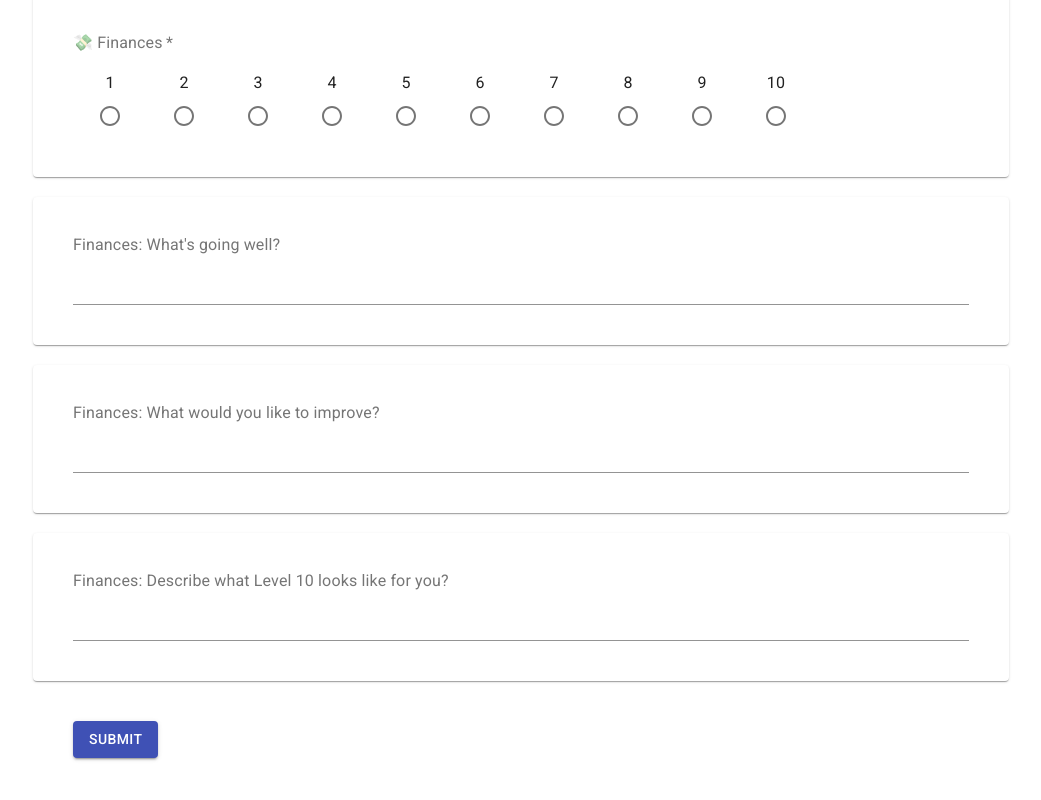
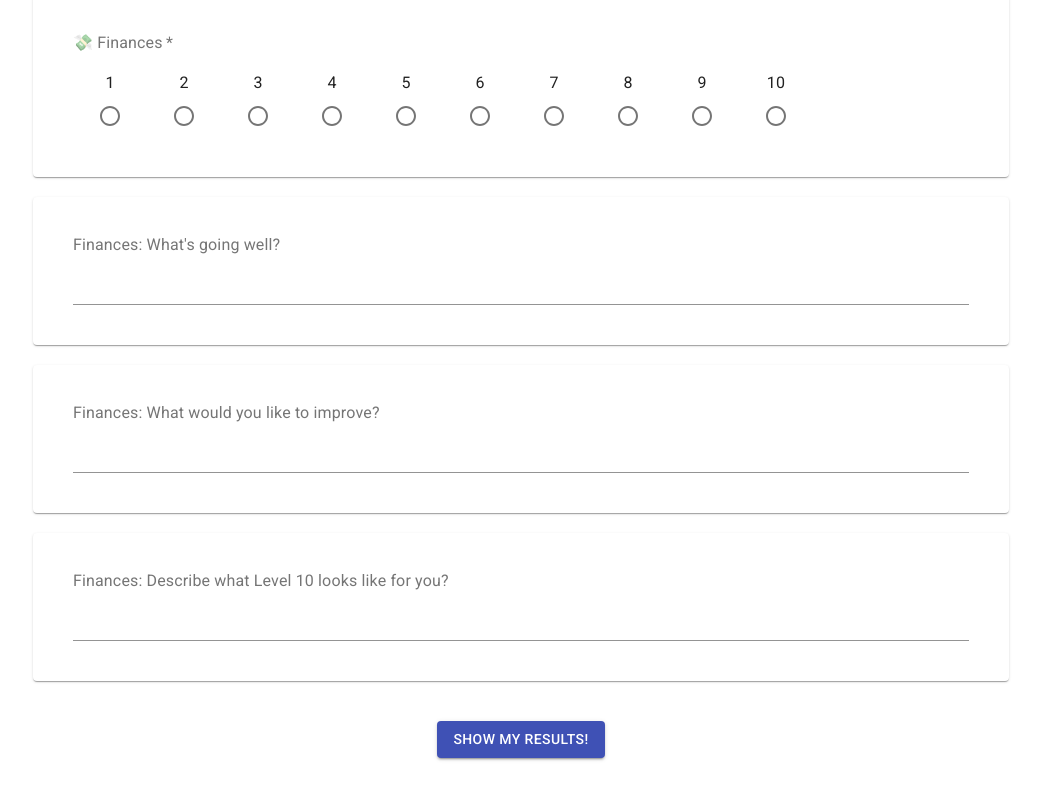
Before and after one commit to burnoutcoachapp/burnoutcoachapp, a React (Create React App) app: page / in a window 1280 px wide. Shown: the part 8110-8910 px from the top of the page, without its empty margins (119-1160 px from the left). Built offline with nearby package versions, Linux system fonts and the light colour scheme.

Commit message:
Fixed Submit button text and layout

```diff
--- a/src/components/Form.tsx
+++ b/src/components/Form.tsx
@@ -19,9 +19,6 @@ const useStyles = makeStyles({
         alignSelf: 'flex-start',
         marginTop: 20,
         marginBottom: 50,
-    },
-    submitSection: {
-        width: '70vw',
     },
 });
 
@@ -143,7 +140,7 @@ const Form = (): JSX.Element => {
                     return <QuestionGroup onAnswerChange={onAnswerChange} key={label} label={label} />;
                 })}
             </form>
-            <Box className={classes.submitSection}>
+            <Box>
                 <Button onClick={onSubmitPressed} className={classes.submitButton} variant="contained" color="primary">
                     {strings.submit}
                 </Button>
--- a/src/strings.ts
+++ b/src/strings.ts
@@ -7,7 +7,7 @@ const strings = {
     propagandaPart2:
         'Please know that only I have access to this information so the more honest and raw you can be, the better conversation we can have should you choose to book a Progression Session with me.',
     formTitle: 'Fill out all the segments, and press Show my results at the end to create your Wheel of Balance',
-    submit: 'Submit',
+    submit: 'Show my results!',
     love: {
         emoji: '❤️',
         title: 'Love & Romance',
```
